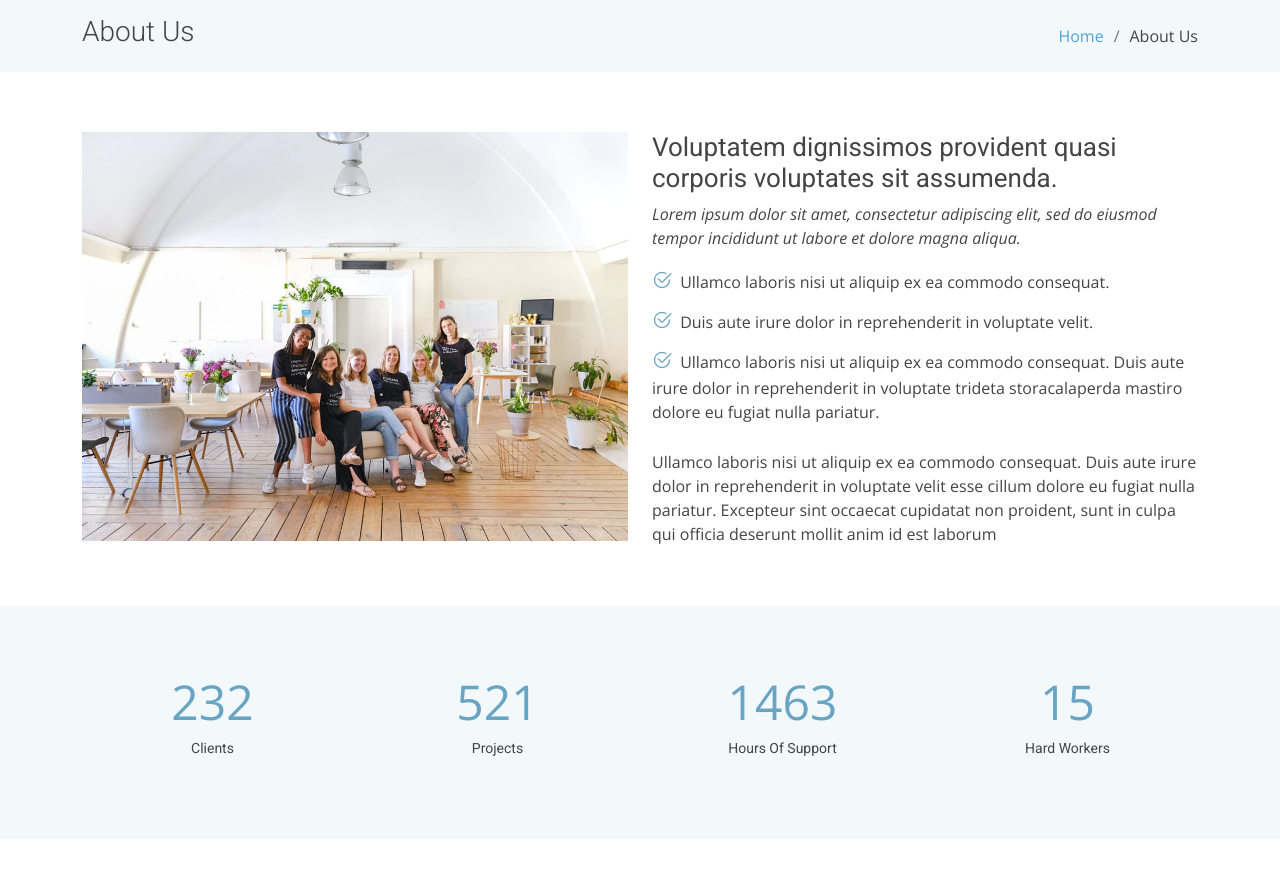
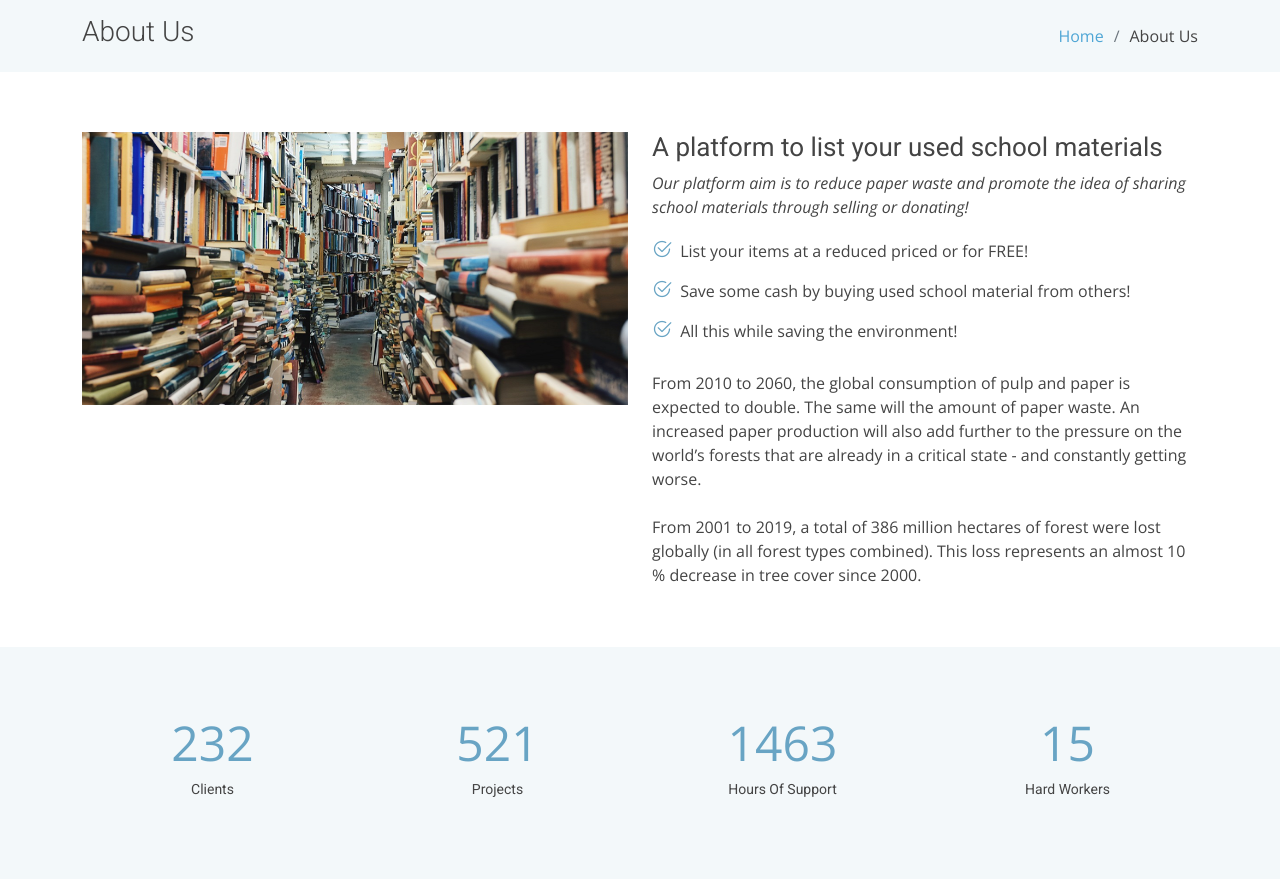
Before and after one commit to Dryices/BookShare_Web, a PHP site: page /about.php in a window 1280 px wide. Shown: the part 80-959 px from the top of the page. Run offline with PHP 8.4, Linux system fonts and the light colour scheme.

Commit message:
Embedded video+About content

```diff
--- a/about.php
+++ b/about.php
@@ -38,7 +38,7 @@
       <div class="logo">
         <h1 class="text-light"><a href="index.html"><span>BookShare</span></a></h1>
         <!-- Uncomment below if you prefer to use an image logo -->
-        <!-- <a href="index.html"><img src="assets/img/logo.png" alt="" class="img-fluid"></a>-->
+       <!--<a href="index.html"><img src="assets/img/usedbooks" alt="" class="img-fluid"></a>-->
       </div>
 
       <nav id="navbar" class="navbar">
@@ -79,23 +79,23 @@
 
         <div class="row">
           <div class="col-lg-6">
-            <img src="assets/img/about.jpg" class="img-fluid" alt="">
+            <img src="assets/img/usedbooks_1.png" class="img-fluid" alt="">
           </div>
           <div class="col-lg-6 pt-4 pt-lg-0">
-            <h3>Voluptatem dignissimos provident quasi corporis voluptates sit assumenda.</h3>
+            <h3>A platform to list your used school materials</h3>
             <p class="fst-italic">
-              Lorem ipsum dolor sit amet, consectetur adipiscing elit, sed do eiusmod tempor incididunt ut labore et dolore
-              magna aliqua.
+             Our platform aim is to reduce paper waste and promote the idea of sharing school materials through selling or donating!
             </p>
             <ul>
-              <li><i class="bi bi-check2-circle"></i> Ullamco laboris nisi ut aliquip ex ea commodo consequat.</li>
-              <li><i class="bi bi-check2-circle"></i> Duis aute irure dolor in reprehenderit in voluptate velit.</li>
-              <li><i class="bi bi-check2-circle"></i> Ullamco laboris nisi ut aliquip ex ea commodo consequat. Duis aute irure dolor in reprehenderit in voluptate trideta storacalaperda mastiro dolore eu fugiat nulla pariatur.</li>
+              <li><i class="bi bi-check2-circle"></i> List your items at a reduced priced or for FREE!</li>
+              <li><i class="bi bi-check2-circle"></i> Save some cash by buying used school material from others!</li>
+              <li><i class="bi bi-check2-circle"></i> All this while saving the environment!</li>
             </ul>
             <p>
-              Ullamco laboris nisi ut aliquip ex ea commodo consequat. Duis aute irure dolor in reprehenderit in voluptate
-              velit esse cillum dolore eu fugiat nulla pariatur. Excepteur sint occaecat cupidatat non proident, sunt in
-              culpa qui officia deserunt mollit anim id est laborum
+             From 2010 to 2060, the global consumption of pulp and paper is expected to double. The same will the amount of paper waste. An increased paper production will also add further to the pressure on the world’s forests that are already in a critical state - and constantly getting worse.
+             <br>
+             <br>
+From 2001 to 2019, a total of 386 million hectares of forest were lost globally (in all forest types combined). This loss represents an almost 10 % decrease in tree cover since 2000.
             </p>
           </div>
         </div>
--- a/index.php
+++ b/index.php
@@ -150,8 +150,10 @@
 
 <div class="row">
 <div class="col-lg-6 video-box">
-<img src="assets/img/why-us.jpg" class="img-fluid" alt="">
-<a href="https://www.youtube.com/watch?v=jDDaplaOz7Q" class="venobox play-btn mb-4" data-vbtype="video" data-autoplay="true"></a>
+    <br>
+<iframe width="560" height="315" src="https://www.youtube.com/embed/xThlceHTduw" title="YouTube video player" frameborder="0" allow="accelerometer; autoplay; clipboard-write; encrypted-media; gyroscope; picture-in-picture" allowfullscreen></iframe>
+<br>
+<br>
 </div>
 
 <div class="col-lg-6 d-flex flex-column justify-content-center p-5">
```
Also changed, not shown: assets/img/usedbooks.png (added), assets/img/usedbooks_1.png (added).
